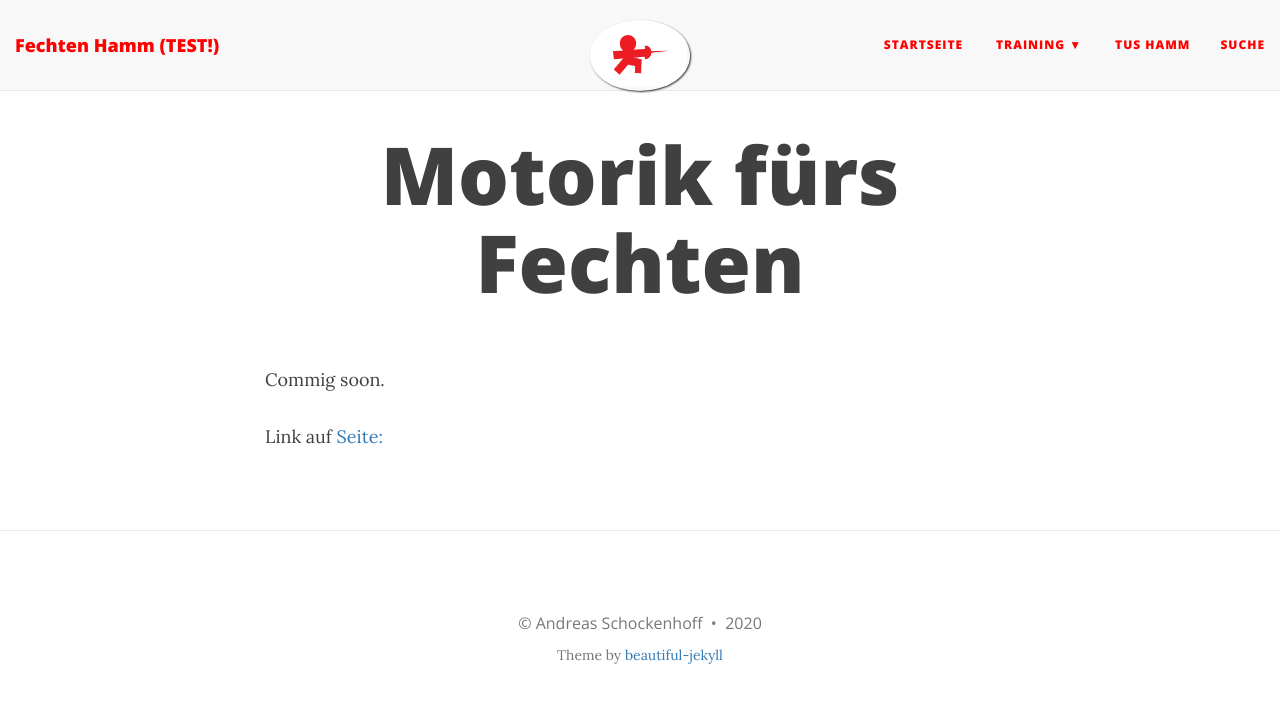
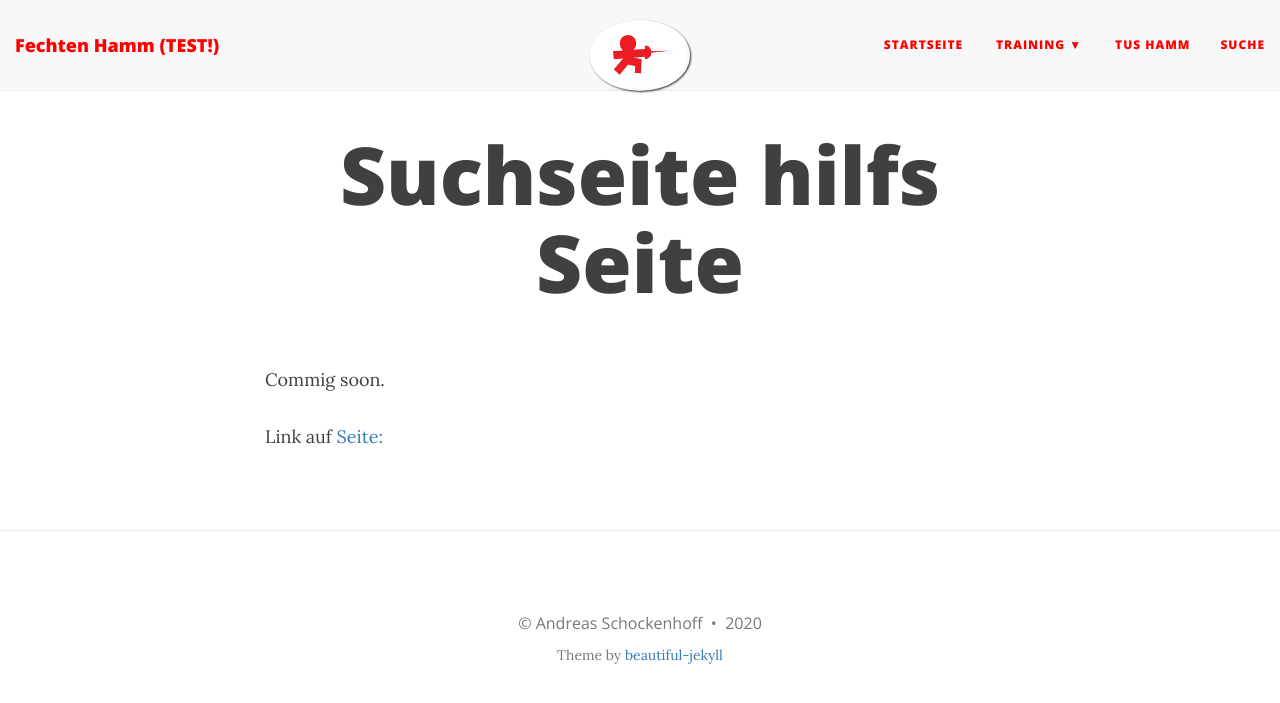
Before and after one commit to test-blog-fechten/test-blog-fechten.github.io, a Jekyll site: the page built from search.md, in a window 1280 px wide. Shown: the top 703 px of the page. Built offline with Jekyll 4.4.1, drawn with Linux system fonts in a browser that asks for light colours; nearby versions of some CDN libraries.

Commit message:
Add search

```diff
--- a/search.md
+++ b/search.md
@@ -1,8 +1,8 @@
 ---
 layout: page
-title: Motorik fürs Fechten
+title: Suchseite hilfs Seite
 ---
 
 Commig soon.
 
-Link auf [Seite:](search.html)
+Link auf [Seite:](./search.html)
```
